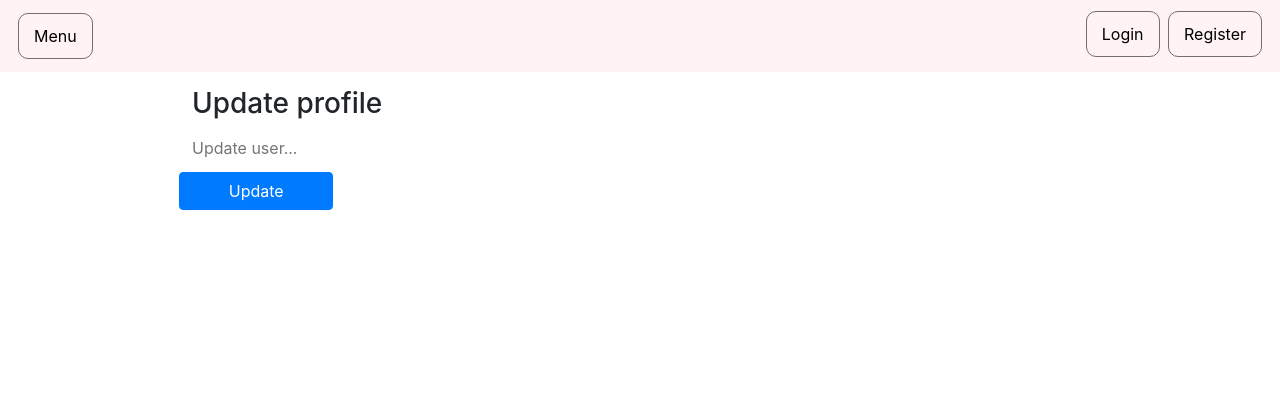
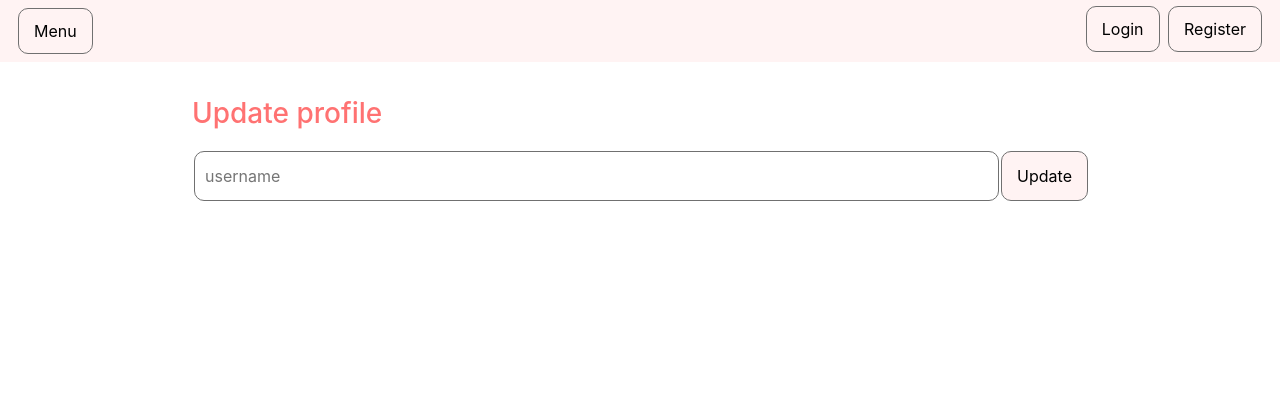
Before and after one commit to Nickvs99/MusicMatch, a Django app: page /update/ in a window 1280 px wide. Shown: the top 420 px of the page. Run offline with Django 3.2, Linux system fonts and the light colour scheme; parts of the project's set-up code (start-up, migrations or seed data) failed here and were passed over; some libraries are stand-ins or nearby versions.

Commit message:
Updated 'update' page

```diff
--- a/MusicMatch/main/static/main/css/styles.css
+++ b/MusicMatch/main/static/main/css/styles.css
@@ -17,7 +17,7 @@
   border-color: #707070;
   padding: 10px 15px;
   background-color: transparent;
-  margin: 5px 2px;
+  margin: 0 2px;
 }
 
 li {
--- a/MusicMatch/main/static/main/css/styles.scss
+++ b/MusicMatch/main/static/main/css/styles.scss
@@ -19,7 +19,7 @@
     border-color:$border-color;
     padding: 10px 15px;
     background-color: transparent;
-    margin: 5px 2px;
+    margin: 0 2px;
 }
 
 li {
--- a/MusicMatch/main/templates/main/update.html
+++ b/MusicMatch/main/templates/main/update.html
@@ -14,13 +14,11 @@
 {% endblock %}
 
 {% block body %}
-    <h3 id="title">Update profile</h3>
+    <h3 id="title" class="title">Update profile</h3>
 
-    <form class="form-group row" id="formUpdate">
-        <div class="col-8 col-sm-10">
-            <input name="username" class="form-control-plaintext" type="text" placeholder="Update user..." id="inputUsername"/>
-        </div>
-        <button id="submitUsername" class="btn btn-primary col-3 col-sm-2">Update</button>
+    <form class="flexbox" id="formUpdate">
+            <input id="inputUsername" class="input-text flex-1 input-user-field" name="username" type="text" placeholder="username"/>
+            <button id="submitUsername" class="submit js-fill-height">Update</button>
     </form>
 
 {% endblock %}
```
Also changed, not shown: 1 other file.
